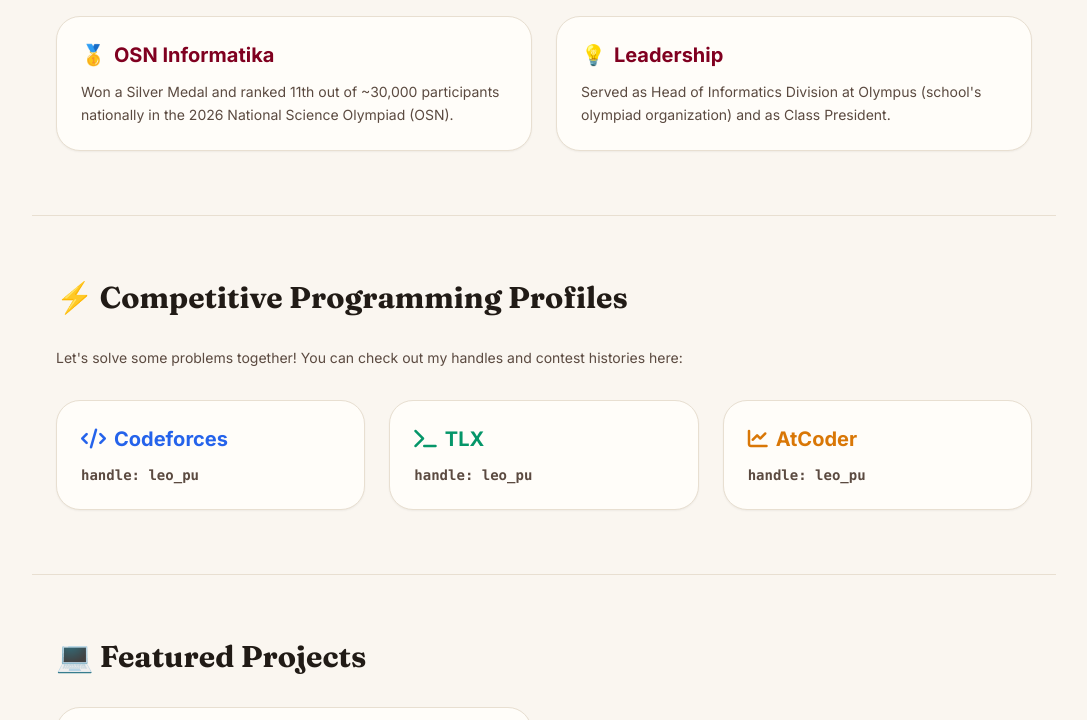
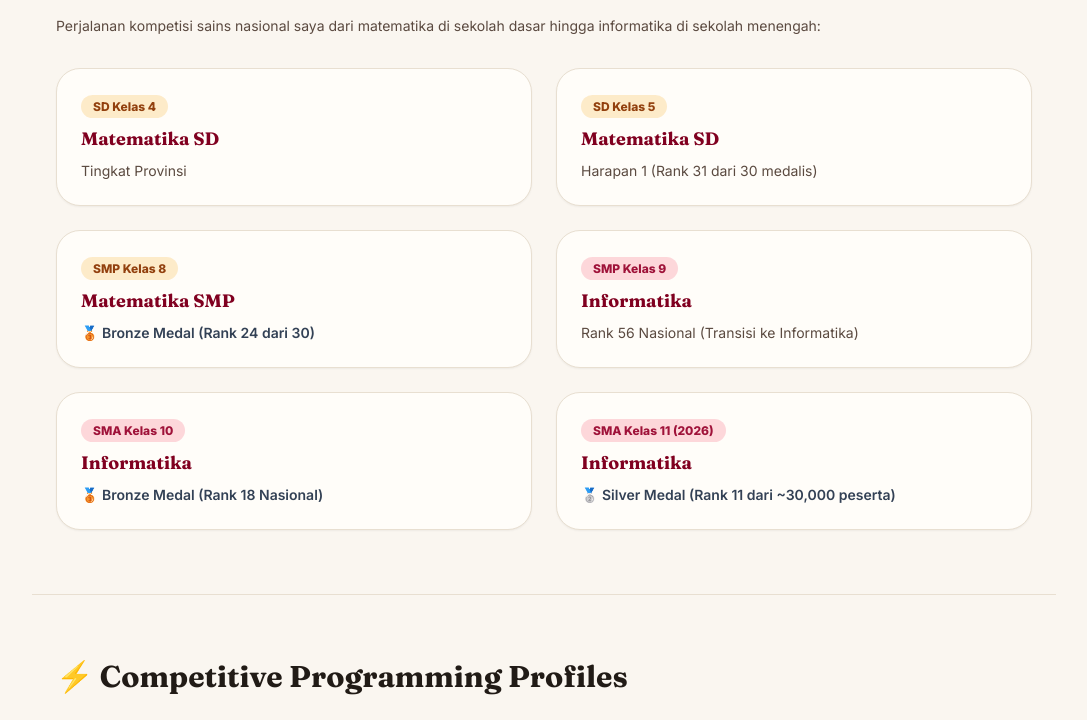
Before and after one commit to lleopu/portfolio, a plain HTML site: page index.html in a window 1280 px wide. Shown: the part 666-1386 px from the top of the page, without its empty margins (96-1183 px from the left). Drawn offline with nearby package versions, Linux system fonts and the light colour scheme.

Commit message:
Update index.html

```diff
--- a/index.html
+++ b/index.html
@@ -23,7 +23,7 @@
             <span class="font-extrabold text-xl text-[#800020] tracking-tight">✨ Lintang Utama</span>
             <nav class="space-x-6 text-sm font-bold text-[#5B4A40]">
                 <a href="#about" class="hover:text-[#800020] transition">About</a>
-                <a href="#achievements" class="hover:text-[#800020] transition">Achievements</a>
+                <a href="#timeline" class="hover:text-[#800020] transition">OSN Timeline</a>
                 <a href="#cp" class="hover:text-[#800020] transition">CP Profiles</a>
                 <a href="#projects" class="hover:text-[#800020] transition">Projects</a>
             </nav>
@@ -49,21 +49,46 @@
         </div>
     </section>
 
-    <!-- Achievements Section -->
-    <section id="achievements" class="max-w-5xl mx-auto px-6 py-16 border-t border-[#E8DFD1] space-y-8">
-        <h2 class="text-3xl font-extrabold text-[#211B16]">🏆 Achievements & Leadership</h2>
+    <!-- OSN Journey Timeline Section -->
+    <section id="timeline" class="max-w-5xl mx-auto px-6 py-16 border-t border-[#E8DFD1] space-y-8">
+        <h2 class="text-3xl font-extrabold text-[#211B16]">📈 OSN Journey Timeline</h2>
+        <p class="text-[#5B4A40] text-sm">Perjalanan kompetisi sains nasional saya dari matematika di sekolah dasar hingga informatika di sekolah menengah:</p>
+
         <div class="grid grid-cols-1 md:grid-cols-2 gap-6">
-            <div class="fun-card bg-[#FFFDF9] border border-[#E8DFD1] p-6 rounded-3xl space-y-3 shadow-sm">
-                <div class="text-[#800020] font-bold text-xl flex items-center gap-2">
-                    <span>🥇</span> OSN Informatika
-                </div>
-                <p class="text-[#5B4A40] text-sm leading-relaxed">Won a Silver Medal and ranked 11th out of ~30,000 participants nationally in the 2026 National Science Olympiad (OSN).</p>
+            <div class="fun-card bg-[#FFFDF9] border border-[#E8DFD1] p-6 rounded-3xl space-y-2 shadow-sm">
+                <span class="text-xs font-extrabold px-3 py-1 bg-amber-500/20 text-amber-800 rounded-full">SD Kelas 4</span>
+                <h3 class="text-lg font-bold text-[#800020]">Matematika SD</h3>
+                <p class="text-[#5B4A40] text-sm">Tingkat Provinsi</p>
             </div>
-            <div class="fun-card bg-[#FFFDF9] border border-[#E8DFD1] p-6 rounded-3xl space-y-3 shadow-sm">
-                <div class="text-[#800020] font-bold text-xl flex items-center gap-2">
-                    <span>💡</span> Leadership
-                </div>
-                <p class="text-[#5B4A40] text-sm leading-relaxed">Served as Head of Informatics Division at Olympus (school's olympiad organization) and as Class President.</p>
+
+            <div class="fun-card bg-[#FFFDF9] border border-[#E8DFD1] p-6 rounded-3xl space-y-2 shadow-sm">
+                <span class="text-xs font-extrabold px-3 py-1 bg-amber-500/20 text-amber-800 rounded-full">SD Kelas 5</span>
+                <h3 class="text-lg font-bold text-[#800020]">Matematika SD</h3>
+                <p class="text-[#5B4A40] text-sm">Harapan 1 (Rank 31 dari 30 medalis)</p>
+            </div>
+
+            <div class="fun-card bg-[#FFFDF9] border border-[#E8DFD1] p-6 rounded-3xl space-y-2 shadow-sm">
+                <span class="text-xs font-extrabold px-3 py-1 bg-amber-500/20 text-amber-800 rounded-full">SMP Kelas 8</span>
+                <h3 class="text-lg font-bold text-[#800020]">Matematika SMP</h3>
+                <p class="text-slate-700 text-sm font-semibold">🥉 Bronze Medal (Rank 24 dari 30)</p>
+            </div>
+
+            <div class="fun-card bg-[#FFFDF9] border border-[#E8DFD1] p-6 rounded-3xl space-y-2 shadow-sm">
+                <span class="text-xs font-extrabold px-3 py-1 bg-rose-500/20 text-rose-800 rounded-full">SMP Kelas 9</span>
+                <h3 class="text-lg font-bold text-[#800020]">Informatika</h3>
+                <p class="text-[#5B4A40] text-sm">Rank 56 Nasional (Transisi ke Informatika)</p>
+            </div>
+
+            <div class="fun-card bg-[#FFFDF9] border border-[#E8DFD1] p-6 rounded-3xl space-y-2 shadow-sm">
+                <span class="text-xs font-extrabold px-3 py-1 bg-rose-500/20 text-rose-800 rounded-full">SMA Kelas 10</span>
+                <h3 class="text-lg font-bold text-[#800020]">Informatika</h3>
+                <p class="text-slate-700 text-sm font-semibold">🥉 Bronze Medal (Rank 18 Nasional)</p>
+            </div>
+
+            <div class="fun-card bg-[#FFFDF9] border border-[#E8DFD1] p-6 rounded-3xl space-y-2 shadow-sm">
+                <span class="text-xs font-extrabold px-3 py-1 bg-rose-500/20 text-rose-800 rounded-full">SMA Kelas 11 (2026)</span>
+                <h3 class="text-lg font-bold text-[#800020]">Informatika</h3>
+                <p class="text-slate-700 text-sm font-semibold">🥈 Silver Medal (Rank 11 dari ~30,000 peserta)</p>
             </div>
         </div>
     </section>
```
